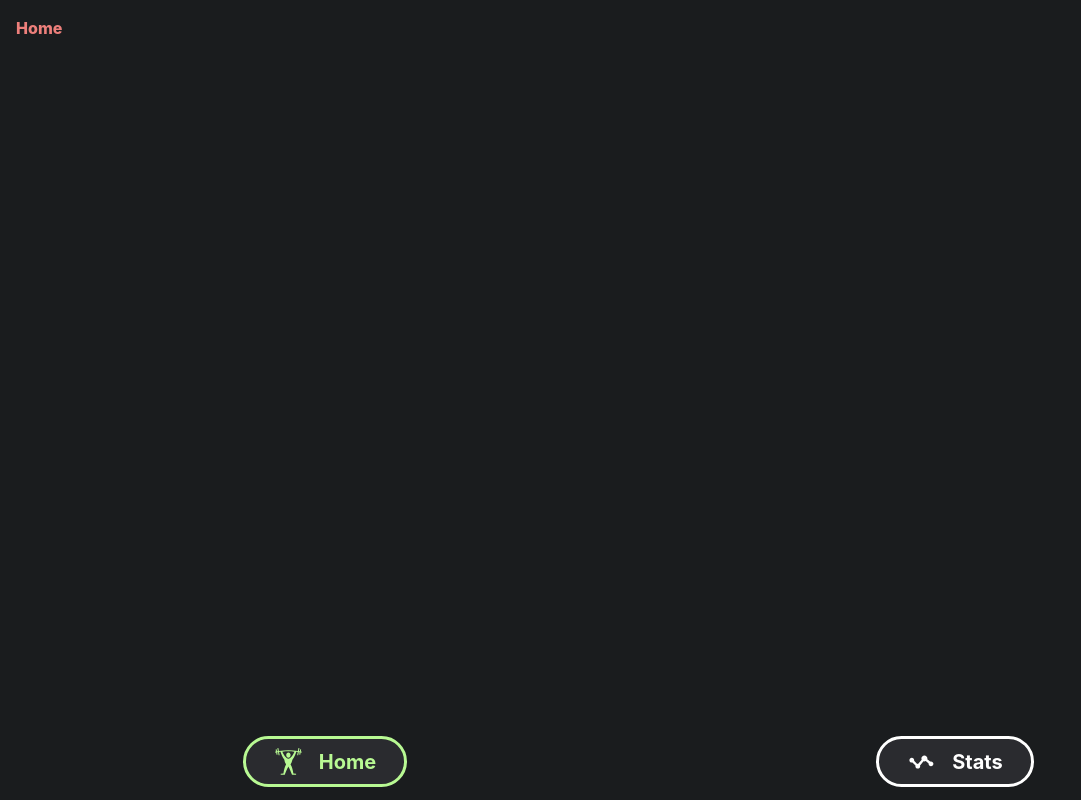
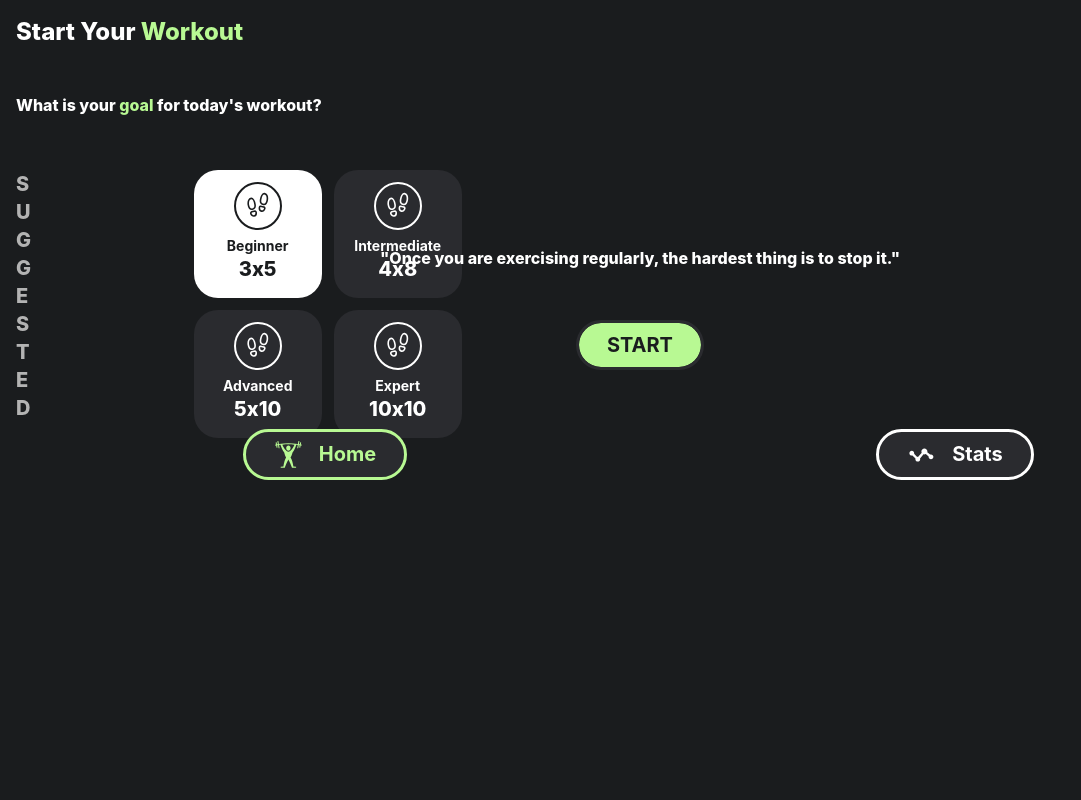
Before and after one commit to benymng/4FUN, a React (Create React App) app in the folder frontend/4fun/: page / in a window 1280 px wide. Shown: the whole page, without its empty margins (0-1081 px from the left). Built offline with nearby package versions, Linux system fonts and the light colour scheme.

Commit message:
created home page

```diff
--- /dev/null
+++ b/frontend/4fun/src/components/Button.js
@@ -0,0 +1,30 @@
+import React from 'react'
+import { useState, useEffect } from 'react'
+import { useNavigate } from "react-router-dom";
+
+export const Button = (props) => {
+    const [State, setState] = useState({
+        name: props.name,
+        path: props.path,
+    });
+
+    let navigate = useNavigate();
+    const routeChange = () => {
+        navigate(State.path);
+    }
+
+    return (
+        <div>
+            <button
+            onClick={() => routeChange()}
+                className={`bg-green text-black hover:bg-darkGrey hover:text-green hover:outline-green
+            transition-all duration-300 font-bold text-xl py-2 px-7 rounded-full
+            outline outline-3 outline-darkGrey
+            grid grid-flow-col auto-cols-auto items-center gap-4 `}>
+                <div className="col-span-3">{props.name}</div>
+        </button>
+            </div>
+    )
+}
+
+export default Button;
--- /dev/null
+++ b/frontend/4fun/src/components/Goal.js
@@ -0,0 +1,33 @@
+import React from 'react'
+import { useState, useEffect } from 'react'
+
+
+export const Goal = (props) => {
+  const [goal, setGoal] = useState({
+    name: props.name,
+    repxsets: props.repxsets,
+    icon: props.icon,
+    selected: props.selected,
+    id: props.id,
+    color: props.selected ? "bg-white text-black" : "bg-darkGrey hover:bg-mediumGrey text-white",
+    outline: props.selected ? "border-black" : "border-white"
+  })
+
+  const handleClick = (e) => {
+    props.setSelectedGoal(goal.id);
+  }
+
+  useEffect(() => {
+    setGoal(goal => ({ ...goal, ...{ selected: props.selected, color: props.selected ? "bg-white text-black" : "bg-darkGrey hover:bg-mediumGrey text-white", outline: props.selected ? "border-black" : "border-white" } }))}, [props.selected]);
+
+  return (
+    <div className={`grid grid-rows-5 rounded-3xl p-3 justify-items-center w-32 h-32 gap-3 transition-all duration-300 ` + goal.color}
+      onClick={(e) => handleClick(e)}>
+      <div className={`row-span-2 border-2  w-12 h-12 rounded-full p-2 transition-[border-color] duration-300 ` + goal.outline}><center>{React.createElement(goal.icon, { style: { fontSize: "1.6rem" } })}</center></div>
+      <h1 className="row-span-1 font-bold text-sm mt-2">{goal.name}</h1>
+      <h1 className="row-span-2 font-extrabold text-xl mt-1">{goal.repxsets}</h1>
+    </div>
+  )
+}
+
+export default Goal;
--- /dev/null
+++ b/frontend/4fun/src/components/Motivation.js
@@ -0,0 +1,21 @@
+import React from 'react'
+import quotes from '../resources/quotes';
+import { useState, useEffect } from 'react'
+
+export const Motivation = () => {
+    const [quote, setQuote] = useState(0);
+
+    useEffect(() => {
+        const interval = setInterval(() => {
+            let rand = Math.floor(Math.random() * quotes.length);
+            setQuote(rand);
+        }, 3000);
+        return () => clearInterval(interval);
+    })
+
+    return (
+        <h1 className="text-white text-md font-extrabold h-20 animate-type text-brand-accent will-change-transform"><center>{`"` + quotes[quote] + `"`}</center></h1>
+  )
+}
+
+export default Motivation;
--- a/frontend/4fun/src/components/Navigation.js
+++ b/frontend/4fun/src/components/Navigation.js
@@ -13,7 +13,7 @@ export const Navigation = (props) => {
   ])
 
   return (
-    <div className="grid grid-cols-2 place-items-center gap-3">
+    <div className="grid grid-cols-2 place-items-center gap-3 self-end">
       {navBar.map(button =>
         <NavButton name={button.name} key={button.id} path={button.path} icon={button.icon} color={button.color} />)
       }
--- /dev/null
+++ b/frontend/4fun/src/components/Suggested.js
@@ -0,0 +1,39 @@
+import React from 'react'
+import { useState, useEffect } from 'react'
+import Goal from './Goal'
+import { IoFootstepsOutline } from "react-icons/io5";
+
+export const Suggested = () => {
+    const [goals, setGoals] = useState([
+        { name: "Beginner", id: 1, repxsets: "3x5", icon: IoFootstepsOutline, selected: true},
+        { name: "Intermediate", id: 2, repxsets: "4x8", icon: IoFootstepsOutline, selected: false },
+        { name: "Advanced", id: 3, repxsets: "5x10", icon: IoFootstepsOutline, selected: false },
+        { name: "Expert", id: 4, repxsets: "10x10", icon: IoFootstepsOutline, selected: false },
+    ])
+
+    const [selectedGoal, setSelectedGoal] = useState(1);
+
+    useEffect(() => {
+        setGoals(goals => goals.map(
+            goal => {
+                if (goal.id == selectedGoal) {
+                    return { ...goal, selected: true };
+                }
+                return { ...goal, selected: false};
+            }
+        ))
+    }, [selectedGoal])
+
+  return (
+    <div className="grid grid-cols-7 pr-1 place-items-start">
+          <h1 className="col-span-1 text-xl text-lightGrey font-extrabold">S<br />U<br />G<br />G<br />E<br />S<br />T<br />E<br />D</h1>
+          <div className="col-span-6 grid grid-rows-1 grid-cols-2 place-items-center gap-3">
+              {goals.map(goal =>
+                  <Goal name={goal.name} key={goal.id} id={goal.id} selected={goal.selected}  repxsets={goal.repxsets} icon={goal.icon} className="row-span-1 col-span-1" setSelectedGoal={setSelectedGoal}/>)}
+          </div>
+    </div>
+
+  )
+}
+
+export default Suggested;
--- a/frontend/4fun/src/pages/Home.js
+++ b/frontend/4fun/src/pages/Home.js
@@ -1,14 +1,26 @@
 import React from "react";
-import { useState, useEffect } from 'react'
 import Navigation from '../components/Navigation.js';
+import Suggested from "../components/Suggested.js";
+import Motivation from "../components/Motivation.js";
+import Button from "../components/Button.js";
 
 const Home = () => {
 
   return (
-    <div className="h-screen bg-black p-4 grid grid-rows-6">
-      <h1 className="text-red font-extrabold row-span-1">Home</h1>
-      <div className="row-span-5"></div>
-      <Navigation className="row-span-1"/>
+    <div className="h-screen bg-black p-4 grid grid-rows-10">
+      <div className="row-span-1">
+        <h1 className="text-white text-2xl font-extrabold inline-block">Start Your&nbsp;</h1>
+        <h1 className="text-green text-2xl font-extrabold inline-block">Workout</h1>
+      </div>
+      <div className="row-span-1">
+        <h1 className="text-white text-md font-extrabold inline-block">What is your&nbsp;</h1>
+        <h1 className="text-green text-md font-extrabold inline-block">goal&nbsp;</h1>
+        <h1 className="text-white text-md font-extrabold inline-block"> for today's workout?</h1>
+      </div>
+      <Suggested className="row-span-3" />
+      <Motivation className="row-span-4" />
+      <center><Button name="START" path="/live" className="row-span-1" /></center>
+      <Navigation className="row-span-1 h-20"/>
     </div>
   );
 };
--- /dev/null
+++ b/frontend/4fun/src/resources/quotes.js
@@ -0,0 +1,14 @@
+const quotes = [
+    "Strength does not come from physical capacity. It comes from an indomitable will.",
+    "Success usually comes to those who are too busy to be looking for it.",
+    "If you want something you've never had, you must be willing to do something you've never done.",
+    "The body achieves what the mind believes.",
+    "Once you are exercising regularly, the hardest thing is to stop it.",
+    "The best way to predict the future is to create it.",
+    "Rome wasn't built in a day, but they worked on it every single day.",
+    "All progress takes place outside the comfort zone.",
+    "What seems impossible today will one day become your warm-up.",
+    "Go the extra mile. It's never crowded."
+]
+
+export default quotes;
--- a/frontend/4fun/tailwind.config.js
+++ b/frontend/4fun/tailwind.config.js
@@ -8,7 +8,7 @@ module.exports = {
         'green': '#B8F993',
         'red': '#ED7F7B',
         'darkGrey': '#2A2B2F',
-        'mediumGrey': '#2A2B2F',
+        'mediumGrey': '#555559',
         'lightGrey': '#B3B3B3',
         'white': '#ffffff'
       }
```
Also changed, not shown: 1 other file (tests, documents, lock files or other folders).
